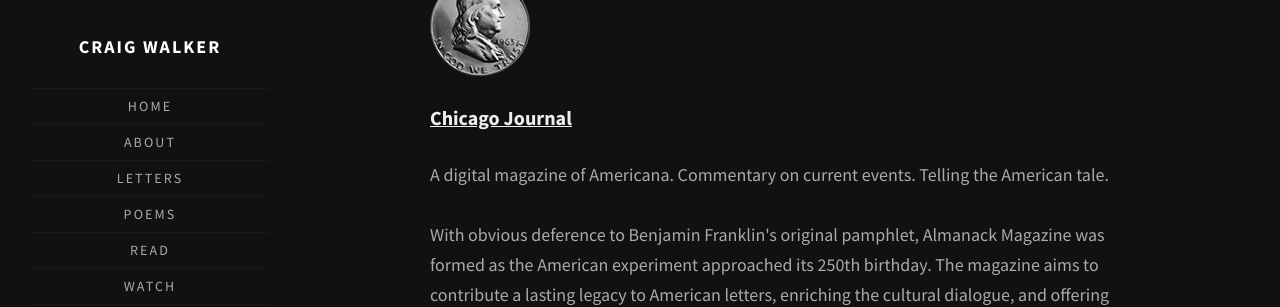
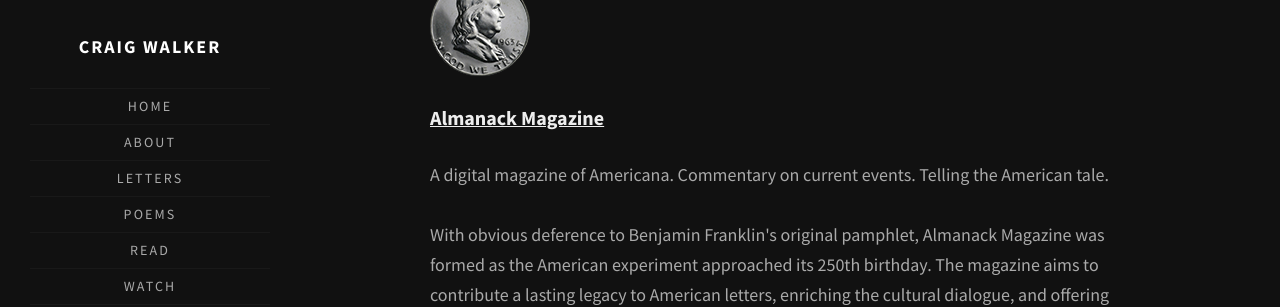
Before and after one commit to walkercraig/walkercraig, a Jekyll site: the page built from organizations.html, in a window 1280 px wide and 900 px high, scrolled down 1347 px. Shown: the part 155-462 px from the top of the window. Built offline with Jekyll 4.4.1, drawn with Linux system fonts in a browser that asks for light colours; some web fonts are replaced.

Commit message:
Update organizations.html

```diff
--- a/organizations.html
+++ b/organizations.html
@@ -24,7 +24,7 @@
     It’s our goal to, one day, become a digital destination and essential resource in the lives of our readers. We invite you on this journey and we hope that you’ll stick with us as we do our best to grow the Chicago Journal into something special.</p>
     <hr>
     {% include image-caption.html imageurl="/assets/images/pages/halfdollarmini.png" title="Almanack Magazine" %}
-    <p><a href="https://www.chicagojournal.com"><h3>Chicago Journal</h3></a></p>
+    <p><a href="https://www.chicagojournal.com"><h3>Almanack Magazine</h3></a></p>
     <p>A digital magazine of Americana. Commentary on current events. Telling the American tale.<br></br>
     With obvious deference to Benjamin Franklin's original pamphlet, Almanack Magazine was formed as the American experiment approached its 250th birthday. The magazine aims to contribute a lasting legacy to American letters, enriching the cultural dialogue, and offering insights that are as reflective as they are forward-looking.<br></br>
     In this effort, Almanack is a platform for storytelling that celebrates the rich tapestry of American life.</p>
@@ -41,7 +41,7 @@
     Some call it a syncretism while others call it a return to the foundation of spirituality. It is ancient and it is modern. It may be the first of its kind, and it is perhaps the last of its kind.<br></br>
     Do not be afraid.</p>
     <hr>
-    {% include image-caption.html imageurl="/assets/images/pages/sdwebsitefinalmini.png" title="Sons & Daughters" %}
+    {% include image-caption.html imageurl="/assets/images/pages/sonsanddaughtersmini.png" title="Sons & Daughters" %}
     <p><h3>The Sons & Daughters</h3></p>
     <p>The Sons & Daughters is a voluntary non-political educational movement for young people and their parents or mentors.<br></br>
     Building off of the scouting movements and mentorship programs developed throughout the last century, and blending aspects of the Church Elder and medieval artisan traditions, its purpose is to contribute to the development of young people in achieving their full physical, intellectual, emotional, social, and spiritual potentials as individuals and as responsible citizens and members of their local, national, and international communities.</p>
```
